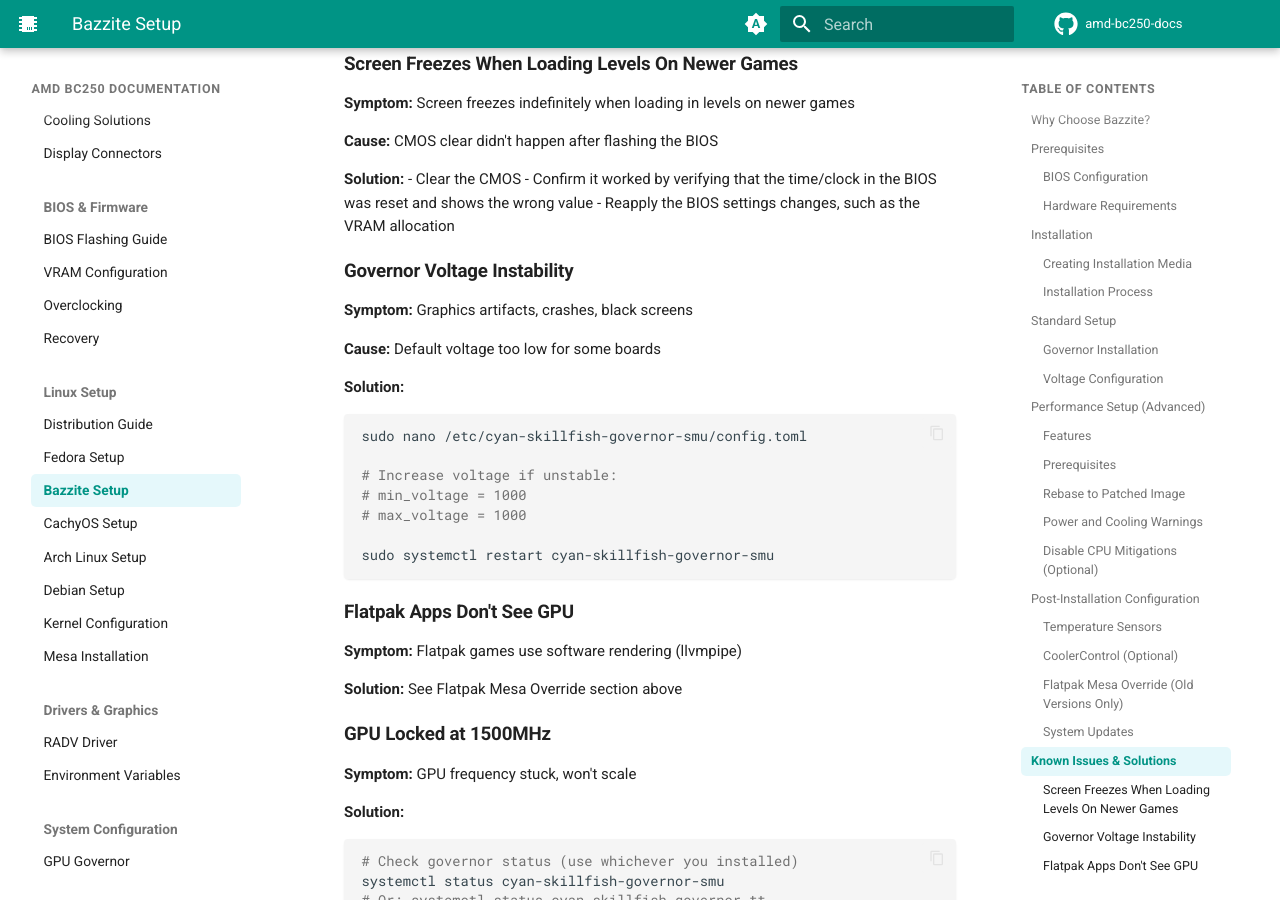
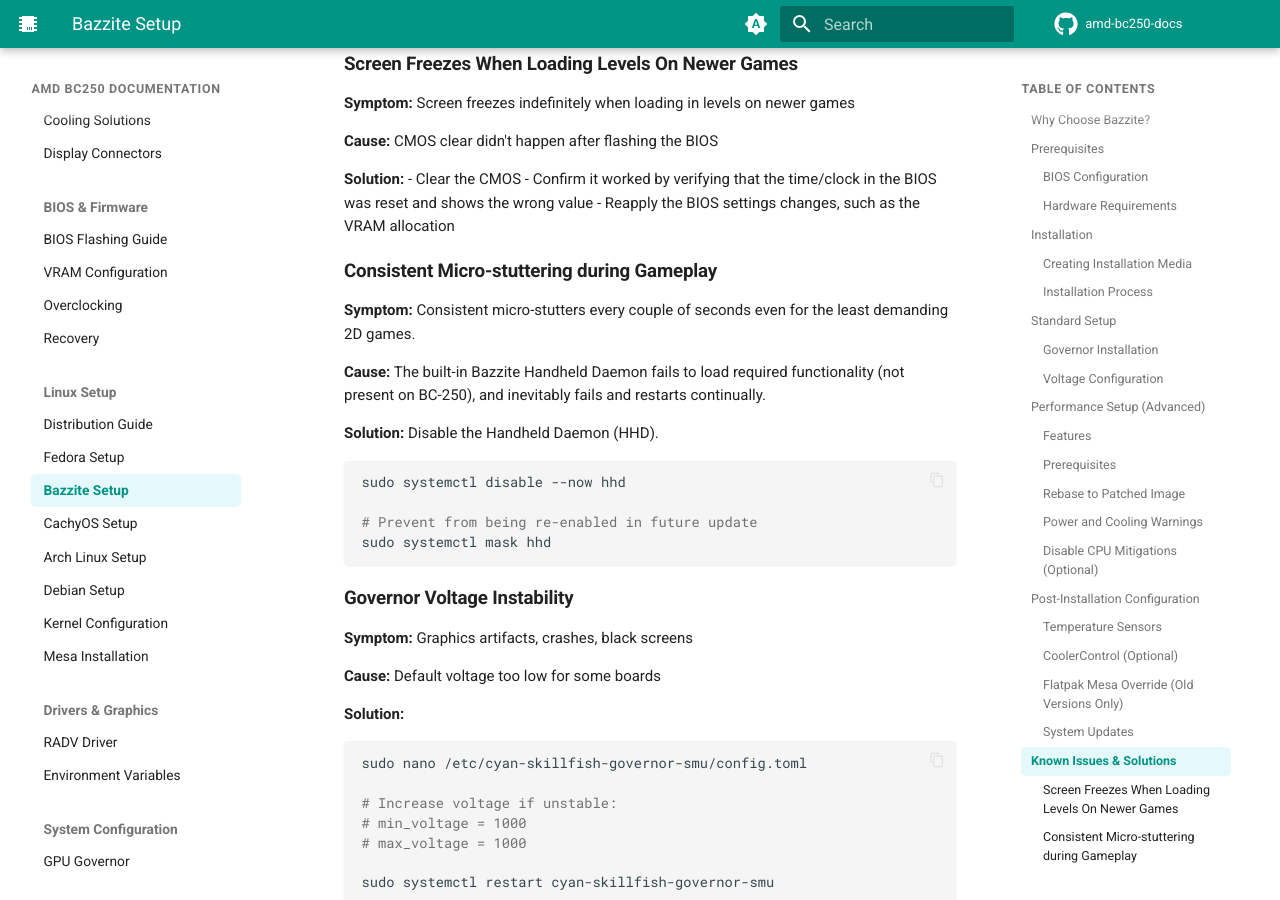
Before and after one commit to elektricM/amd-bc250-docs, an MkDocs documentation site: the page built from docs/linux/bazzite.md, in a window 1280 px wide and 900 px high, scrolled down 6901 px. Built offline with MkDocs 1.6.1 and Material for MkDocs 9.7.7, drawn with Linux system fonts in a browser that asks for light colours; comment, search, counter and statistics services are not loaded; the version menu is left out.

Commit message:
Consistent Micro-Stutters Solution
In my testing while using Bazzite, I always had consistent micro-stutters (every couple of seconds) while playing the least demanding of 2D games.

Disabling the governor had no impact, stuttering continued. Later in my testing, I identified Bazzite's Handheld Daemon as the root cause of this stuttering. The journalctl revealed that the process kept failing and restarting. Disabling it fixed the micro-stuttering completely. This proposed solution informs users to disable this software to fix the micro-stutters.

````diff
--- a/docs/linux/bazzite.md
+++ b/docs/linux/bazzite.md
@@ -302,6 +302,21 @@
    - Confirm it worked by verifying that the time/clock in the BIOS was reset and shows the wrong value
 - Reapply the BIOS settings changes, such as the VRAM allocation
 
+### Consistent Micro-stuttering during Gameplay
+
+**Symptom:** Consistent micro-stutters every couple of seconds even for the least demanding 2D games.
+
+**Cause:** The built-in Bazzite Handheld Daemon fails to load required functionality (not present on BC-250), and inevitably fails and restarts continually.
+
+**Solution:** Disable the Handheld Daemon (HHD).
+
+```bash
+sudo systemctl disable --now hhd
+
+# Prevent from being re-enabled in future update
+sudo systemctl mask hhd
+```
+
 ### Governor Voltage Instability
 
 **Symptom:** Graphics artifacts, crashes, black screens
````
